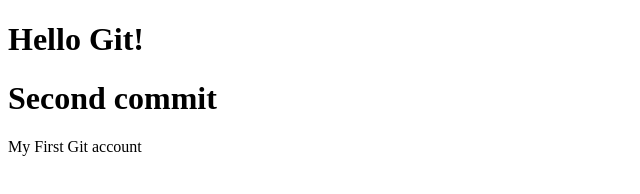
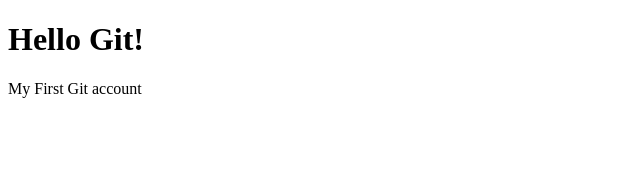
Before and after one commit to siyachhabra401-prog/git, a plain HTML site: page index.html in a window 1280 px wide. Shown: the whole page, without its empty margins (0-640 px from the left). Drawn offline with Linux system fonts and the light colour scheme.

Commit message:
First_commit

```diff
--- a/index.html
+++ b/index.html
@@ -7,7 +7,6 @@
 </head>
 <body>
     <h1>Hello Git!</h1>
-    <h1>Second commit</h1>
     <p> My First Git account</p>
 </body>
 </html>
```
